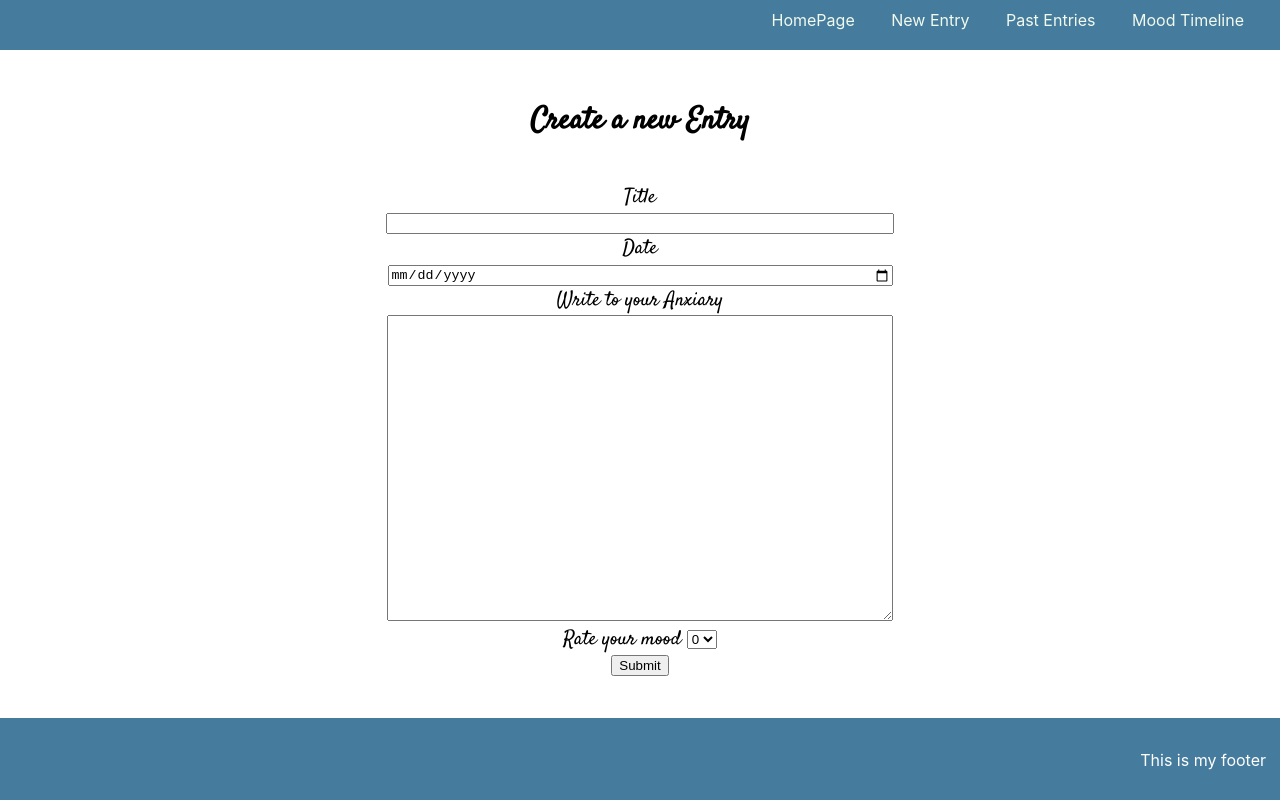
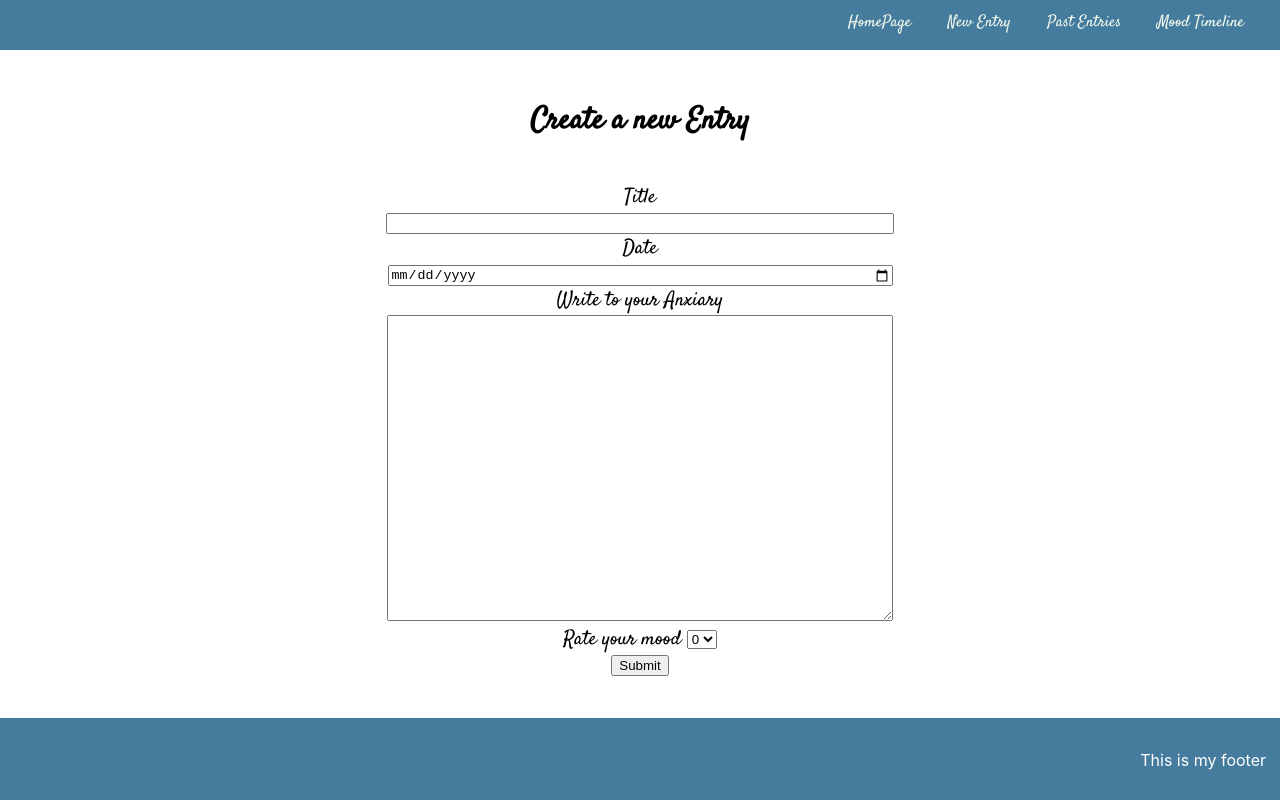
Before and after one commit to arquimidesperez/Anxiary-API, a React (Create React App) app in the folder anxiary-app/: page /newentry in a window 1280 px wide. Built offline with nearby package versions, Linux system fonts and the light colour scheme; no server answers.

Commit message:
evening code

```diff
--- a/anxiary-app/src/components/stylesheets/navbar.css
+++ b/anxiary-app/src/components/stylesheets/navbar.css
@@ -1,3 +1,5 @@
+@import url('https://fonts.googleapis.com/css2?family=Satisfy&display=swap');
+
 .NavigationBar{
   background-color: #457b9d;
   text-align: right;
@@ -13,6 +15,7 @@
   justify-content: center;
   padding-right: 10px;
   padding: 1rem;
+  font-family: 'Satisfy';
 }
 
 
--- a/anxiary-app/src/components/stylesheets/newentry.css
+++ b/anxiary-app/src/components/stylesheets/newentry.css
@@ -1,4 +1,5 @@
 @import url('https://fonts.googleapis.com/css2?family=Satisfy&display=swap');
+@import url('https://fonts.googleapis.com/css2?family=Architects+Daughter&display=swap');
 
 .NewEntry{
   text-align: center;
@@ -26,3 +27,9 @@
   font-family: 'Satisfy';
   font-size: 20px;
 }
+
+textarea{
+  font-family: 'Architects Daughter', sans-serif;
+  font-size: 14px;
+  /* border: none; */
+}
```
